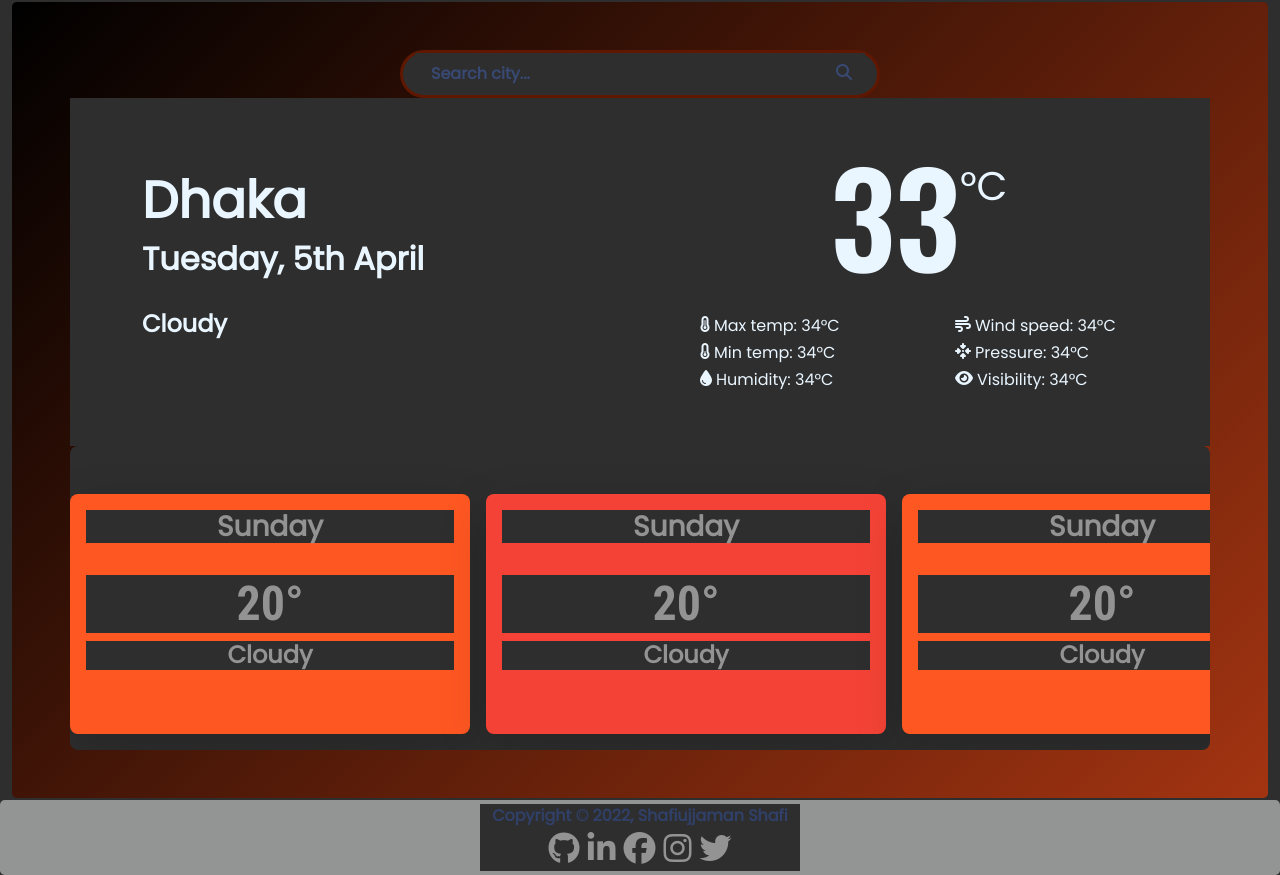
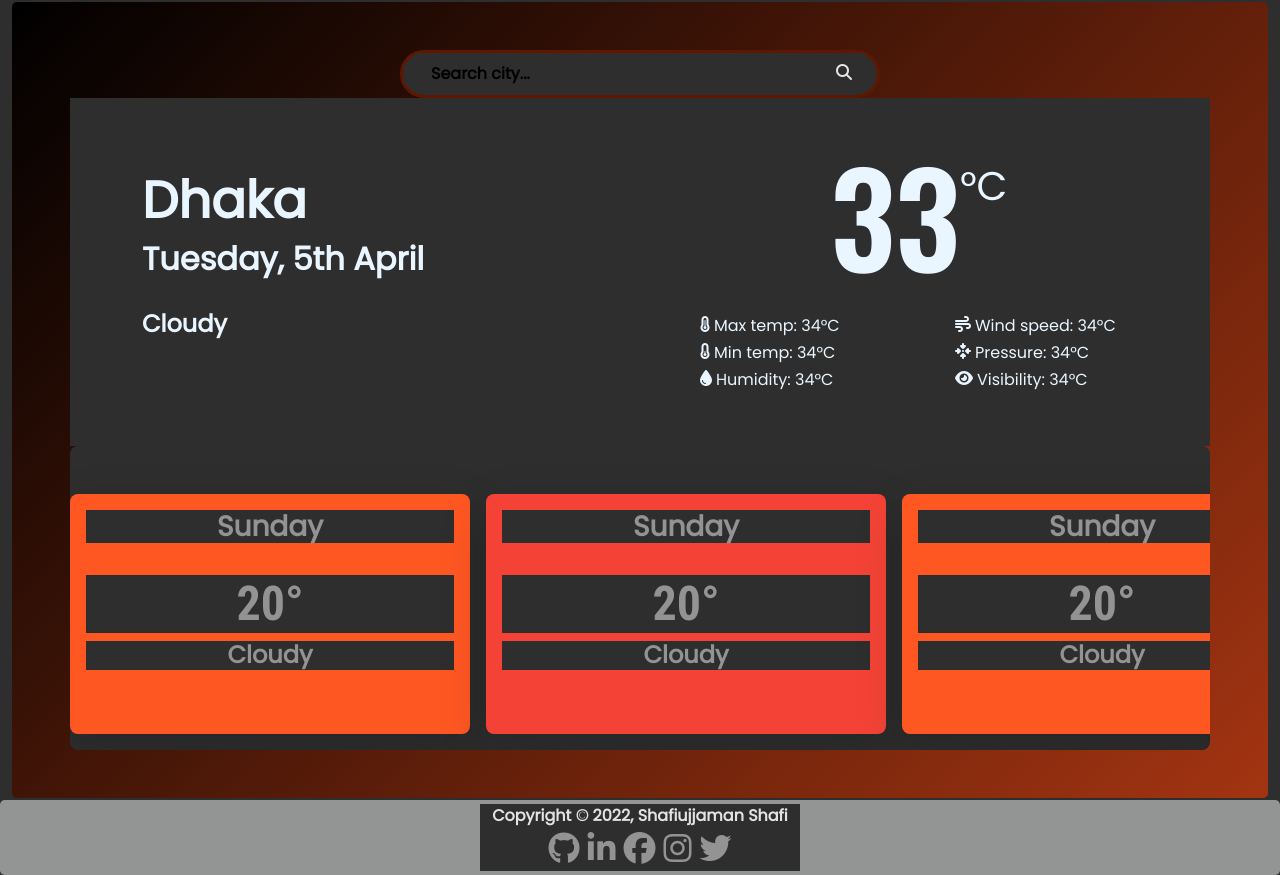
Before and after one commit to jcmshafi/WeatherForecast, a plain HTML site: page index.html in a window 1280 px wide. Drawn offline with nearby package versions, Linux system fonts and the light colour scheme.

Commit message:
some changes in html and css files

```diff
--- a/index.html
+++ b/index.html
@@ -132,7 +132,7 @@
 
     </div>
     <div class="container-fluid p-1 rounded-3 bg-light bg-opacity-50 d-flex align-items-center justify-content-center">
-        <footer style="font-weight: bold; color:#304069;">
+        <footer style="font-weight: bold; color:#e3e3e3;">
 
             <div class="container">
                 Copyright &copy; 2022, Shafiujjaman Shafi
--- a/style.css
+++ b/style.css
@@ -35,7 +35,7 @@ body{
 }
 
 .search-icon{
-    color: #384974;
+    color: #e6e6e6;
 
 }
 body::-webkit-scrollbar {
@@ -47,11 +47,11 @@ body::-webkit-scrollbar {
     outline: none;
     height: 2.5rem;
     max-width: 30rem;
-    color: #384974;
+    color: #dfdfdf;
     font-weight: bold;
 }
 #search::placeholder{
-    color: #384974;
+    color: #000000;
 }
 #location::first-letter {
     text-transform:capitalize;
```
